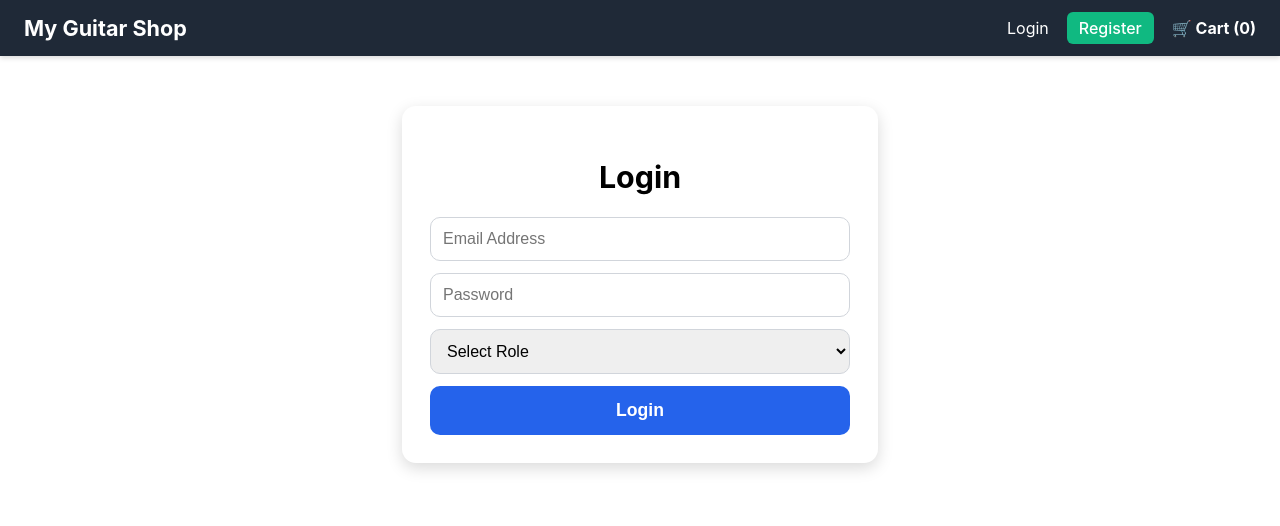
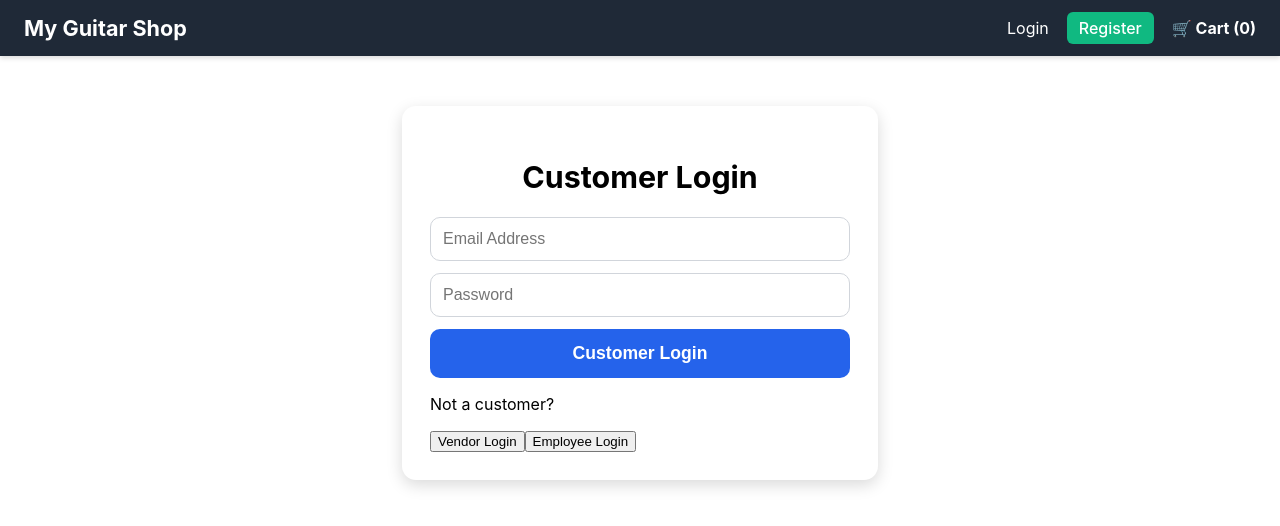
Before and after one commit to lkomenski/FinalProjectAPI, a React (Create React App) app in the folder client-app/: page /login in a window 1280 px wide. Shown: the top 526 px of the page. Built offline with nearby package versions, Linux system fonts and the light colour scheme.

Commit message:
Enhance LoginForm component: set default role to customer, track failed login attempts, and improve role selection with alternative login options and reset password links.

```diff
--- a/client-app/src/components/LoginForm.js
+++ b/client-app/src/components/LoginForm.js
@@ -4,9 +4,10 @@ import "../Styles/Auth.css";
 export default function LoginForm() {
   const [emailAddress, setEmailAddress] = useState("");
   const [password, setPassword] = useState("");
-  const [role, setRole] = useState("");
+  const [role, setRole] = useState("customer");
   const [error, setError] = useState("");
   const [success, setSuccess] = useState("");
+  const [failedAttempts, setFailedAttempts] = useState(0);
 
   const validateForm = () => {
     if (!emailAddress || !password) {
@@ -21,11 +22,6 @@ export default function LoginForm() {
 
     if (password.length < 6) {
       setError("Password must be at least 6 characters.");
-      return false;
-    }
-
-    if (!role) {
-      setError("Please select a role.");
       return false;
     }
 
@@ -48,6 +44,7 @@ export default function LoginForm() {
         setError(msg || "Login failed.");
         setPassword("");    // CLEAR PASSWORD FIELD
         setSuccess("");
+        setFailedAttempts(prev => prev + 1);
         return;
       }
 
@@ -87,7 +84,23 @@ export default function LoginForm() {
 
   return (
     <div className="auth-container">
-      <h2>Login</h2>
+      <h2>Customer Login</h2>
+      {role !== "customer" && (
+        <p className="auth-role-indicator">
+          Logging in as: {role === "vendor" ? "Vendor" : "Employee"}
+          <button
+            className="auth-reset-role"
+            onClick={() => {
+              setRole("customer");
+              setFailedAttempts(0);
+              setError("");
+            }}
+            type="button"
+          >
+            Switch to Customer
+          </button>
+        </p>
+      )}
 
       {error && <p className="auth-message error">{error}</p>}
       {success && <p className="auth-message success">{success}</p>}
@@ -109,34 +122,66 @@ export default function LoginForm() {
           onChange={(e) => setPassword(e.target.value)}
         />
 
-        <select
-          className="auth-input"
-          value={role}
-          onChange={(e) => setRole(e.target.value)}
-        >
-          <option value="">Select Role</option>
-          <option value="customer">Customer</option>
-          <option value="vendor">Vendor</option>
-          <option value="admin">Employee / Admin</option>
-        </select>
-
         <button className="auth-btn" type="submit">
-          Login
+          {role === "customer" ? "Customer Login" :
+           role === "vendor" ? "Vendor Login" : "Employee Login"}
         </button>
       </form>
-      {error && (
-    <p className="auth-message error">
-      {error}
-      {error.toLowerCase().includes("password") && (
-        <span
-          className="forgot-password-link"
-          onClick={() => window.location.href="/reset-password"}
+
+      {/* Alternative login links */}
+      <div className="auth-links">
+        <p className="auth-alternative-text">Not a customer?</p>
+        <button
+          className="auth-link-btn"
+          onClick={() => {
+            setRole("vendor");
+            setFailedAttempts(0);
+            setError("");
+          }}
+          type="button"
         >
-          &nbsp;Forgot your password?
-        </span>
+          Vendor Login
+        </button>
+        <button
+          className="auth-link-btn"
+          onClick={() => {
+            setRole("admin");
+            setFailedAttempts(0);
+            setError("");
+          }}
+          type="button"
+        >
+          Employee Login
+        </button>
+      </div>
+
+      {/* Reset password link for customers only after failed attempt */}
+      {role === "customer" && failedAttempts >= 1 && (
+        <div className="auth-reset-section">
+          <p className="auth-reset-text">
+            Having trouble logging in?
+            <button
+              className="auth-reset-link"
+              onClick={() => window.location.href="/reset-password"}
+              type="button"
+            >
+              Reset your password
+            </button>
+          </p>
+        </div>
       )}
-    </p>
-  )}
+
+      {/* Contact administration message for vendors and employees after failed attempt */}
+      {(role === "vendor" || role === "admin") && failedAttempts >= 1 && (
+        <div className="auth-admin-contact-section">
+          <p className="auth-admin-contact-text">
+            {role === "vendor"
+              ? "If you're having trouble accessing your vendor account, please contact our business administration team for assistance with password recovery."
+              : "If you're unable to access your employee account, please contact your system administrator or IT department for password assistance."
+            }
+          </p>
+        </div>
+      )}
 
     </div>
   );
```
